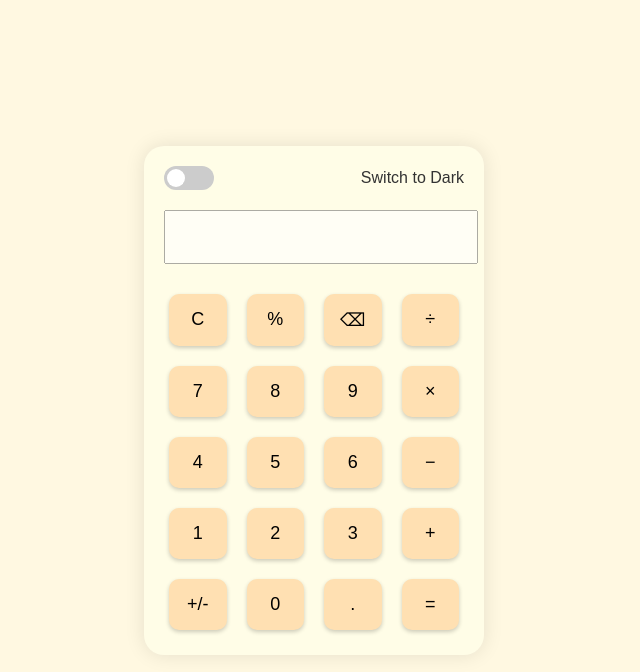
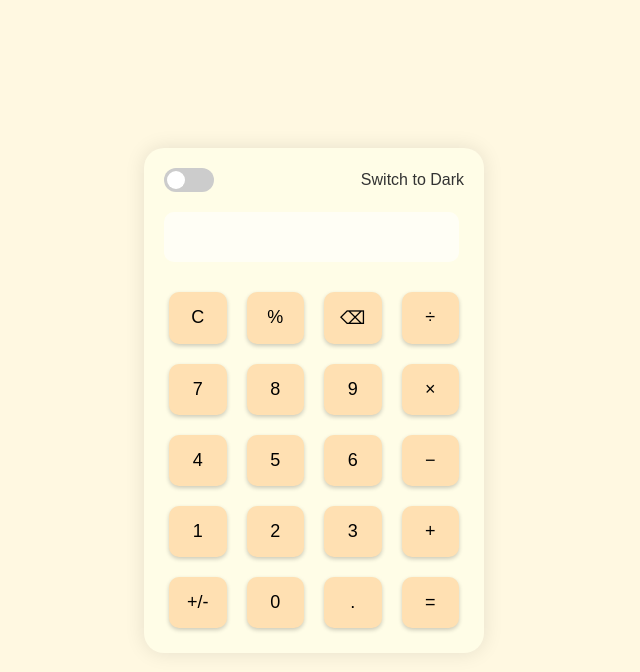
Before and after one commit to G-GlanceCore/WebCalculator, a Flask app: page / in a window 1280 px wide. Shown: the top 672 px of the page, without its empty margins (326-966 px from the left). Run offline with Flask 3, Linux system fonts and the light colour scheme.

Commit message:
Update Textbox Style

```diff
--- a/static/style.css
+++ b/static/style.css
@@ -130,10 +130,13 @@ body.dark button {
 
 /* Input text box Styles */
 #expression {
-    width: 100%;
+    width: 95%;
     font-size: 24px;
     height: 40px;
     text-align: right;
     margin-bottom: 5px;
     padding: 5px;
+    opacity: 0%;
+    border: none;
+    border-radius: 10px;
 }
```
